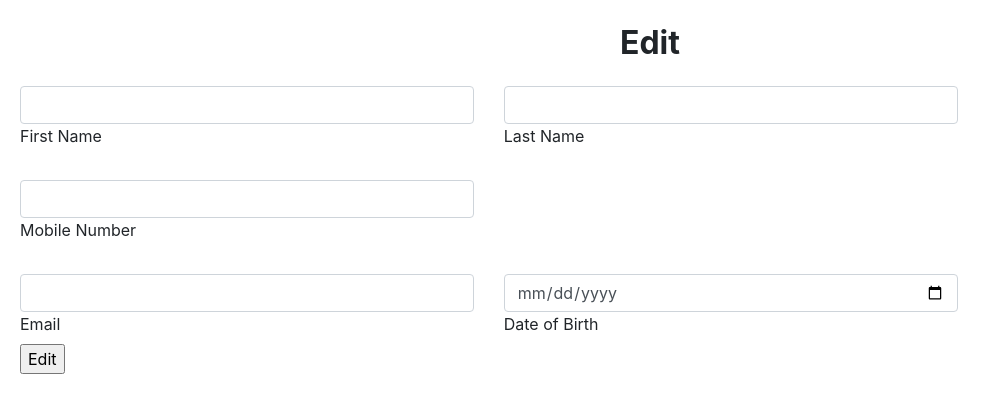
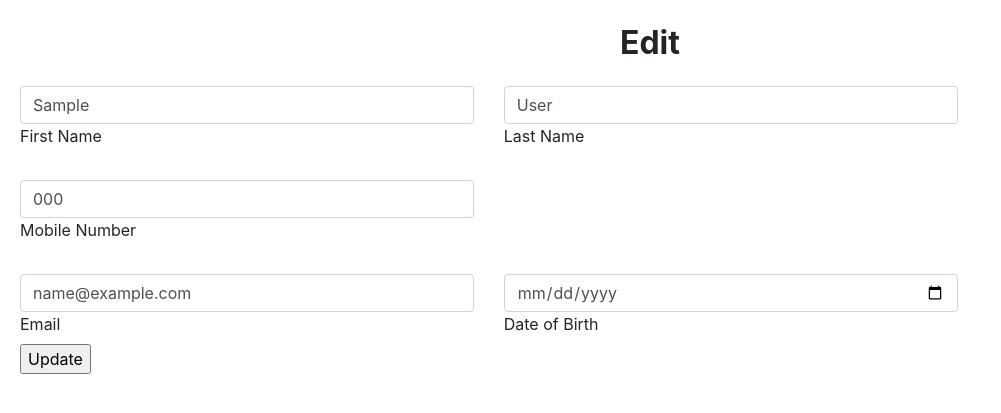
Before and after one commit to ShreyLimbani/PythonProjects, a Django app: template Contacts/phonebook/templates/edit.html in a window 1280 px wide. Shown: the part 56-469 px from the top of the page, without its empty margins (0-1001 px from the left). Run offline with Django 3.2, Linux system fonts and the light colour scheme; the template is opened without the code that fills it: most values are stand-ins (such as "Sample title", 1, 10 or a date in 2020); some libraries are stand-ins or nearby versions.

Commit message:
Some improvements on the edits page

```diff
--- a/Contacts/phonebook/templates/edit.html
+++ b/Contacts/phonebook/templates/edit.html
@@ -20,14 +20,14 @@
                     <!--Grid column-->
                     <div class="col-md-6">
                         <div class="md-form mb-0">
-                            <input type="text" id="firstName" name="firstName" class="form-control" value="">
+                            <input type="text" id="firstName" name="firstName" class="form-control" value="{{contact.firstName}}">
                             <label for="firstName" class="">First Name</label>
                         </div>
                     </div>
 
                     <div class="col-md-6">
                         <div class="md-form mb-0">
-                            <input type="text" id="lastname" name="lastName" class="form-control">
+                            <input type="text" id="lastname" name="lastName" class="form-control" value="{{contact.lastName}}">
                             <label for="lastName" class="">Last Name</label>
                         </div>
                     </div>
@@ -43,7 +43,7 @@
                     <div class="col-md-6">
 
                         <div class="md-form mb-0">
-                            <input type="text" id="mobileNumber1" name="mobileNumber1" class="form-control"></input>
+                            <input type="text" id="mobileNumber1" name="mobileNumber1" class="form-control" value="{{contact.mobileNumber1}}"></input>
                             <label for="mobileNumber1">Mobile Number</label>
                         </div>
 
@@ -55,26 +55,24 @@
                 <div class="row">
                     <div class="col-md-6">
                         <div class="md-form mb-0">
-                            <input type="text" id="email" name="email" class="form-control">
+                            <input type="text" id="email" name="email" class="form-control" value="{{contact.email}}">
                             <label for="email" class="">Email</label>
                         </div>
                     </div>
                     <div class="col-md-6">
                         <div class="md-form mb-0">
-                            <input type="date" id="dateOfBirth" name="dateOfBirth" class="form-control">
+                            <input type="date" id="dateOfBirth" name="dateOfBirth" class="form-control" value="{{contact.dateOfBirth}}">
                             <label for="dateOfBirth">Date of Birth</label>
                         </div>
                     </div>
                 </div>
 
                 <div class="text-center text-md-left">
-                    <input type="submit" value="Edit">
+                    <input type="submit" value="Update">
                     <div class="status"></div>
                 </div>
-
-        <!--Grid column-->
             </form>
-    </div>
+        </div>
     </div>
 </section>
 
--- a/Contacts/phonebook/templates/index.html
+++ b/Contacts/phonebook/templates/index.html
@@ -13,8 +13,7 @@
             <div class="card-header">
                 {{ contact.firstName}} {{contact.lastName}}
                 <button type="button" class="btn btn-default btn-sm" style="float: right;"
-                        onclick="window.location.href = '/phonebook/edit.html';" value="">
-
+                        onclick="window.location.href ='{% url 'phonebook:edit' contact.id %}';">
                     <i class="fa fa-pencil"></i>
                 </button>
             </div>
--- a/Contacts/phonebook/urls.py
+++ b/Contacts/phonebook/urls.py
@@ -7,7 +7,7 @@ app_name = 'phonebook'
 urlpatterns = [
     path('', views.index, name='index'),
     path('new.html', views.new, name='new'),
-    path('edit.html', views.edit, name='edit'),
+    path('<int:pk>/', views.EditView.as_view(), name='edit'),
     url(r'^add/$', views.add, name='add'),
     url(r'^alter/$', views.alter, name='alter')
 ]
--- a/MySite/mysite/polls/views.py
+++ b/MySite/mysite/polls/views.py
@@ -22,6 +22,7 @@ class IndexView(generic.ListView):
 
 
 class DetailView(generic.DetailView):
+    template_name = 'polls/detail.html'
     ...
     def get_queryset(self):
         """
```
Also changed, not shown: Contacts/phonebook/views.py (+7 -3 lines), Contacts/db.sqlite3, MySite/mysite/db.sqlite3, MySite/mysite/polls/admin.py (line endings or trailing spaces).
